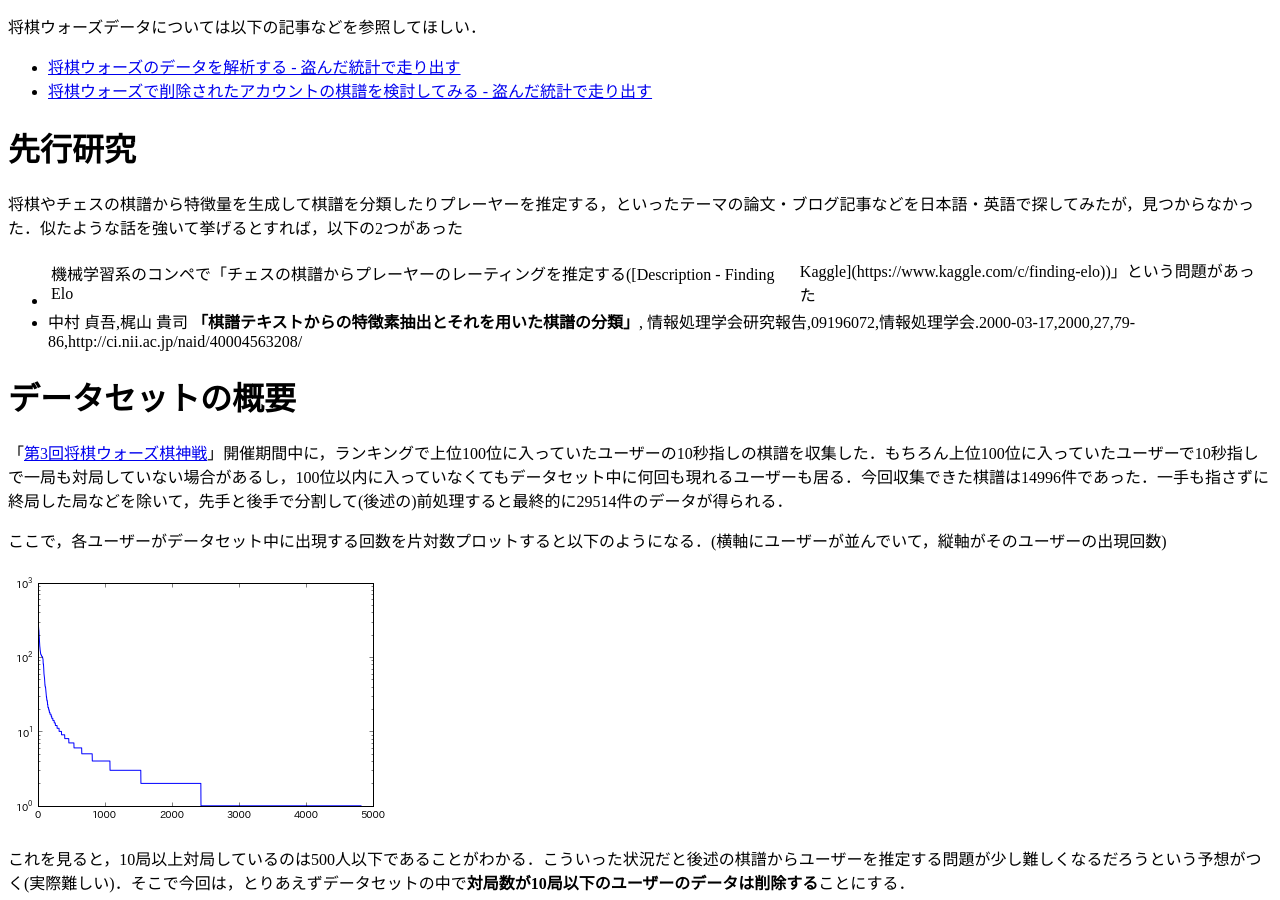
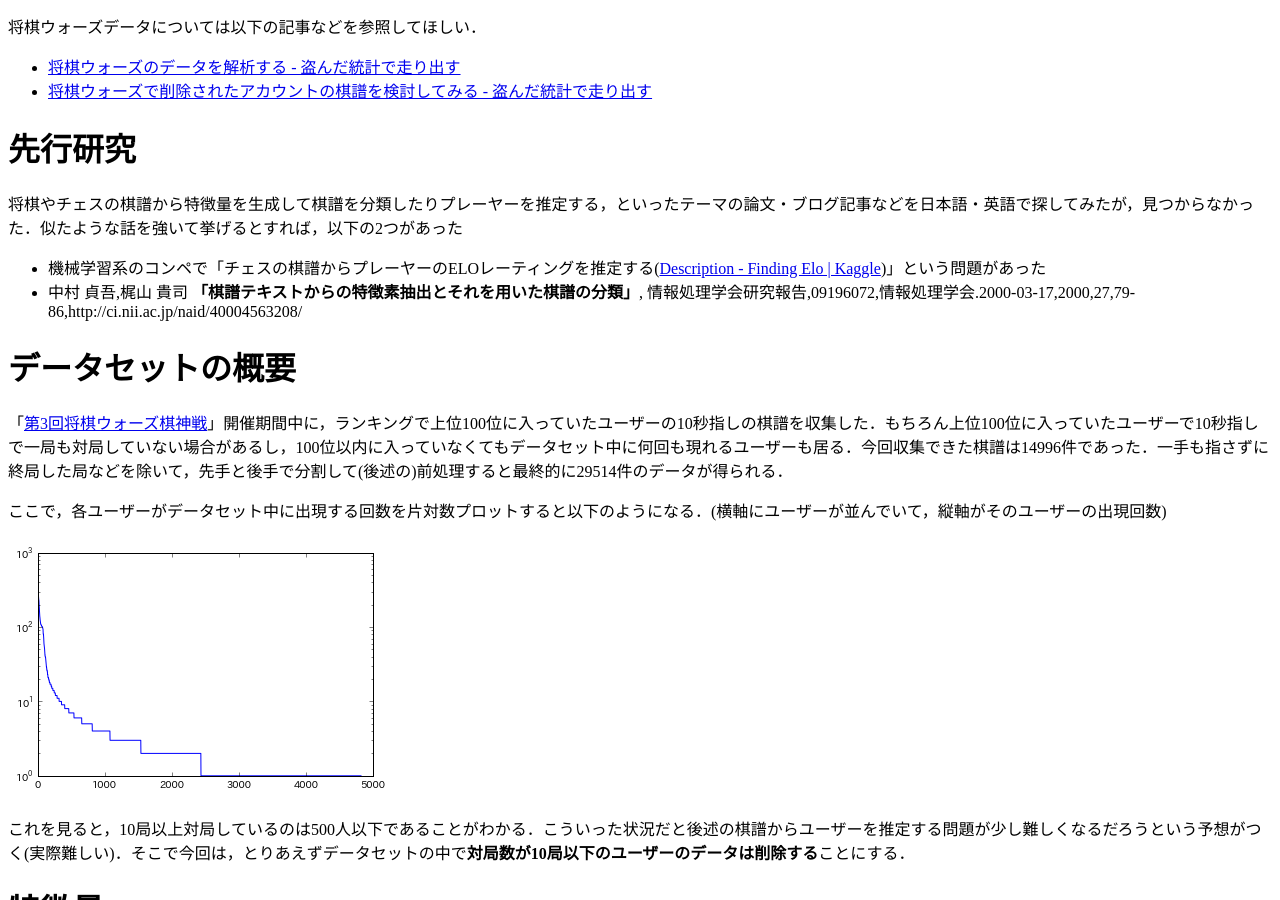
Before and after one commit to tosh1ki/tosh1ki.github.com, a Jekyll site: the page built from _posts/2014-12-18-wars-ident.md, in a window 1280 px wide and 900 px high, scrolled down 703 px. Built offline with Jekyll 4.4.1, drawn with Linux system fonts in a browser that asks for light colours; formulas are drawn with MathJax 3; comment, search, counter and statistics services are not loaded; some of the changed lines change nothing that is shown.

Commit message:
表示が崩れていたのを修正

```diff
--- a/_posts/2014-12-18-wars-ident.md
+++ b/_posts/2014-12-18-wars-ident.md
@@ -25,8 +25,9 @@ tags: [将棋, data-an, Python]
 # 先行研究
 将棋やチェスの棋譜から特徴量を生成して棋譜を分類したりプレーヤーを推定する，といったテーマの論文・ブログ記事などを日本語・英語で探してみたが，見つからなかった．似たような話を強いて挙げるとすれば，以下の2つがあった
 
-- 機械学習系のコンペで「チェスの棋譜からプレーヤーのレーティングを推定する([Description - Finding Elo | Kaggle](https://www.kaggle.com/c/finding-elo))」という問題があった
-- 中村 貞吾,梶山 貴司 **「棋譜テキストからの特徴素抽出とそれを用いた棋譜の分類」**,	情報処理学会研究報告,09196072,情報処理学会.2000-03-17,2000,27,79-86,http://ci.nii.ac.jp/naid/40004563208/
+
+* 機械学習系のコンペで「チェスの棋譜からプレーヤーのELOレーティングを推定する([Description - Finding Elo \| Kaggle](https://www.kaggle.com/c/finding-elo))」という問題があった
+* 中村 貞吾,梶山 貴司 **「棋譜テキストからの特徴素抽出とそれを用いた棋譜の分類」**,	情報処理学会研究報告,09196072,情報処理学会.2000-03-17,2000,27,79-86,http://ci.nii.ac.jp/naid/40004563208/
 
 # データセットの概要
 「[第3回将棋ウォーズ棋神戦](http://shogiwars.heroz.jp/events/kishin3)」開催期間中に，ランキングで上位100位に入っていたユーザーの10秒指しの棋譜を収集した．もちろん上位100位に入っていたユーザーで10秒指しで一局も対局していない場合があるし，100位以内に入っていなくてもデータセット中に何回も現れるユーザーも居る．今回収集できた棋譜は14996件であった．一手も指さずに終局した局などを除いて，先手と後手で分割して(後述の)前処理すると最終的に29514件のデータが得られる．
```
